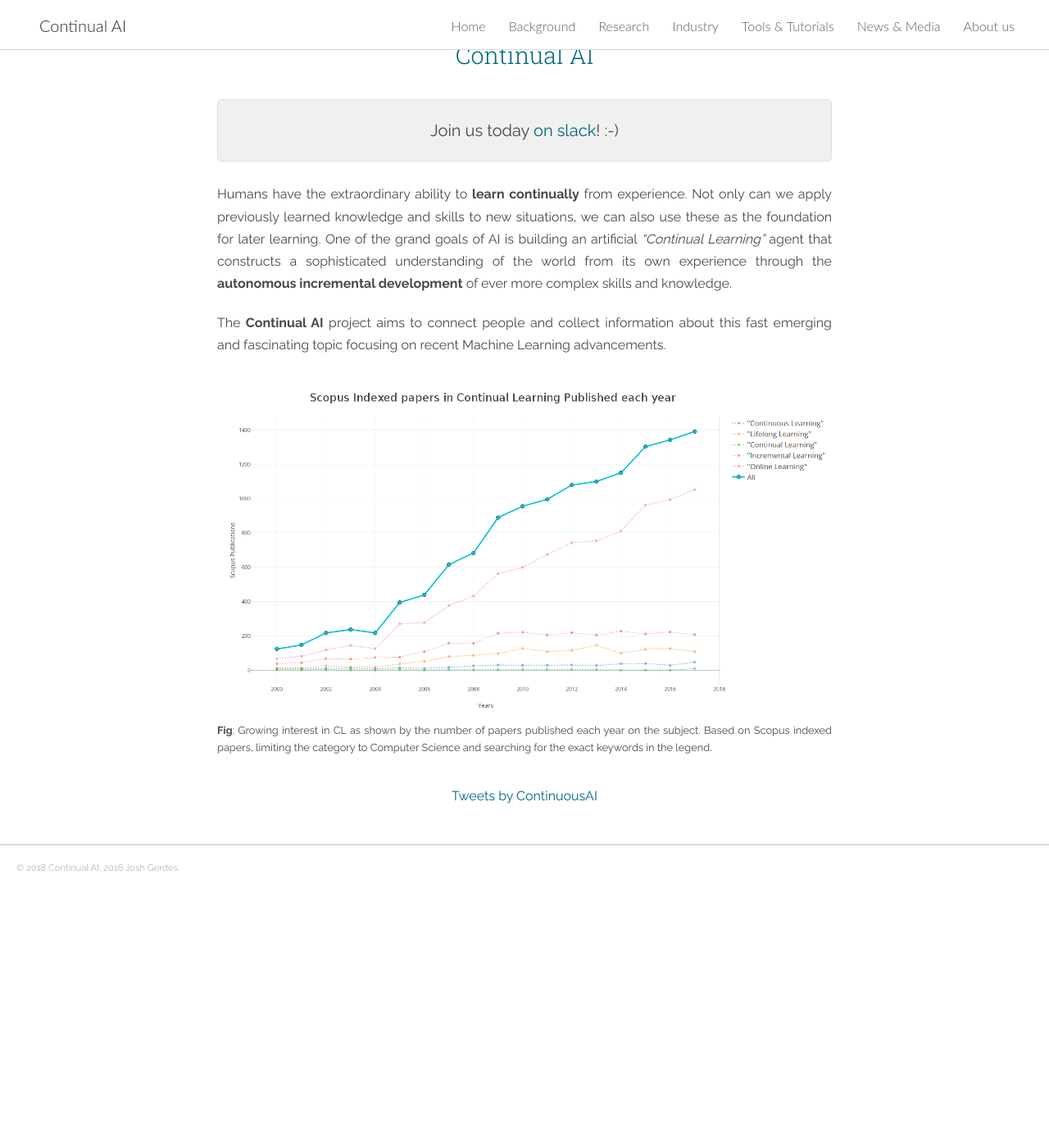
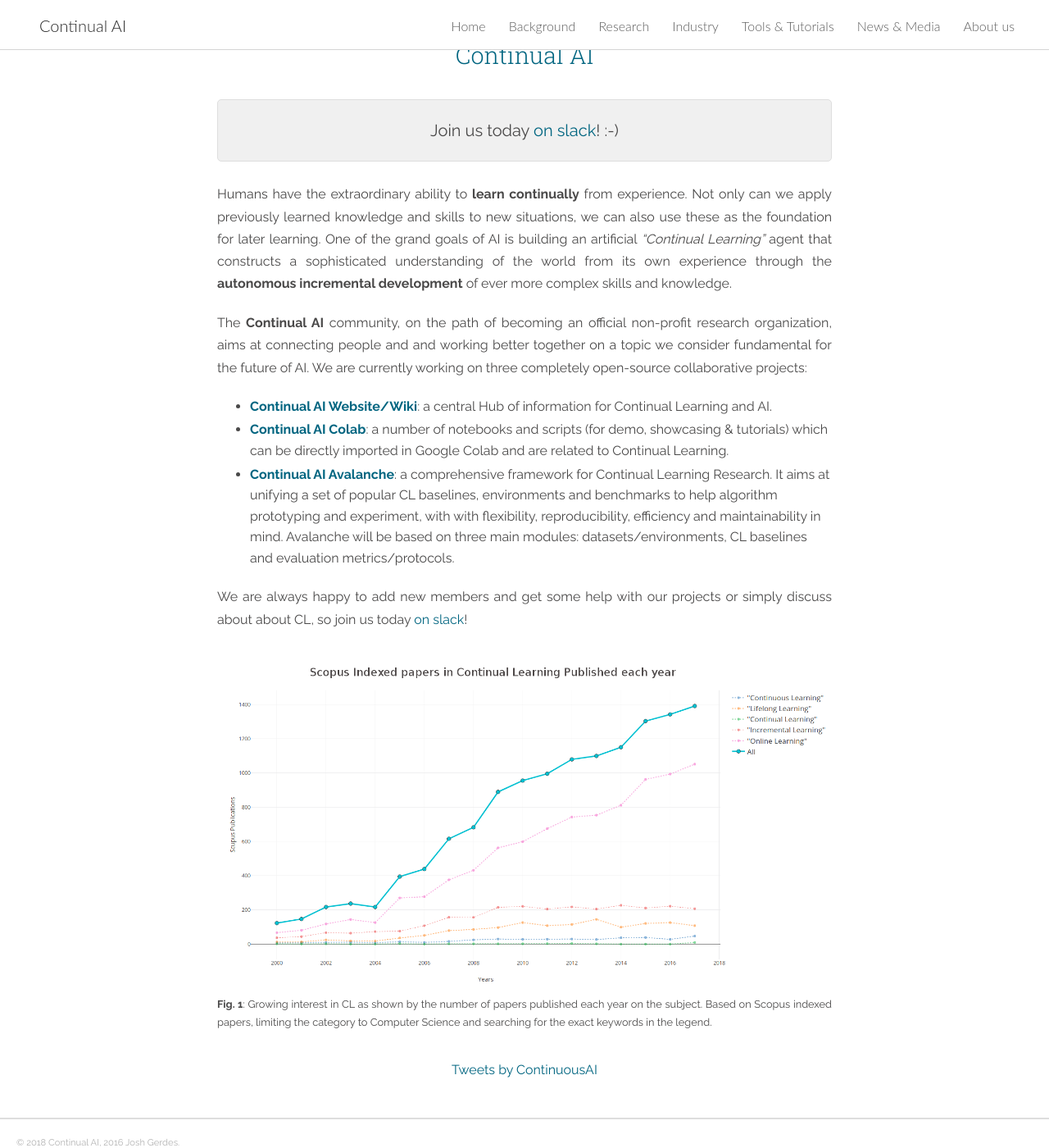
Before and after one commit to giparisi/website, a Jekyll site: the page built from home.md, in a window 1280 px wide and 1400 px high, scrolled down 199 px. Shown: the whole window at 82% size. Built offline with Jekyll 4.4.1, drawn with Linux system fonts in a browser that asks for light colours; nearby versions of some CDN libraries; comment, search, counter and statistics services are not loaded; before the commit the page ends 1264 px from its top, so only the background shows below that.

Commit message:
home page intro expanded

```diff
--- a/_includes/home_content.html
+++ b/_includes/home_content.html
@@ -7,11 +7,17 @@
 
 Humans have the extraordinary ability to <strong>learn continually</strong> from experience. Not only can we apply previously learned knowledge and skills to new situations, we can also use these as the foundation for later learning. One of the grand goals of AI is building an artificial <em>"Continual Learning"</em> agent that constructs a sophisticated understanding of the world from its own experience through the <strong> autonomous incremental development</strong> of ever more complex skills and knowledge.
 
-The **Continual AI** project aims to connect people and collect information about this fast emerging and fascinating topic focusing on recent Machine Learning advancements.
+The **Continual AI** community, on the path of becoming an official non-profit research organization, aims at connecting people and and working better together on a topic we consider fundamental for the future of AI. We are currently working on three completely open-source collaborative projects:
+
+- **[Continual AI Website/Wiki](http://continualai.org)**: a central Hub of information for Continual Learning and AI.
+- **[Continual AI Colab](https://github.com/ContinualAI/colab)**: a number of notebooks and scripts (for demo, showcasing & tutorials) which can be directly imported in Google Colab and are related to Continual Learning.
+- **[Continual AI Avalanche](https://github.com/ContinualAI/avalanche)**: a comprehensive framework for Continual Learning Research. It aims at unifying a set of popular CL baselines, environments and benchmarks to help algorithm prototyping and experiment, with with flexibility, reproducibility, efficiency and maintainability in mind. Avalanche will be based on three main modules: datasets/environments, CL baselines and evaluation metrics/protocols.
+
+We are always happy to add new members and get some help with our projects or simply discuss about about CL, so join us today <a href="https://continualai.herokuapp.com" target="_blank">on slack</a>!
 <br>
 
 <div style="text-align:center; margin-bottom:40px; margin-top:0px"><img src ='/{{ site.baseurl }}images/papers_num.png' width="100%" />
-<p style="font-size: 80%;"><strong>Fig</strong>: Growing interest in CL as shown by the number of papers published each year on the subject. Based on Scopus indexed papers, limiting the category to Computer Science and searching for the exact keywords in the legend.</p></div>
+<p style="font-size: 80%;"><strong>Fig. 1</strong>: Growing interest in CL as shown by the number of papers published each year on the subject. Based on Scopus indexed papers, limiting the category to Computer Science and searching for the exact keywords in the legend.</p></div>
 
 <div style="text-align: center; margin-top: 40px">
 <a class="twitter-timeline" data-width="500" data-height="500" data-theme="light" href="https://twitter.com/Continualai?ref_src=twsrc%5Etfw">Tweets by ContinuousAI</a> <script async src="https://platform.twitter.com/widgets.js" charset="utf-8"></script>
```
